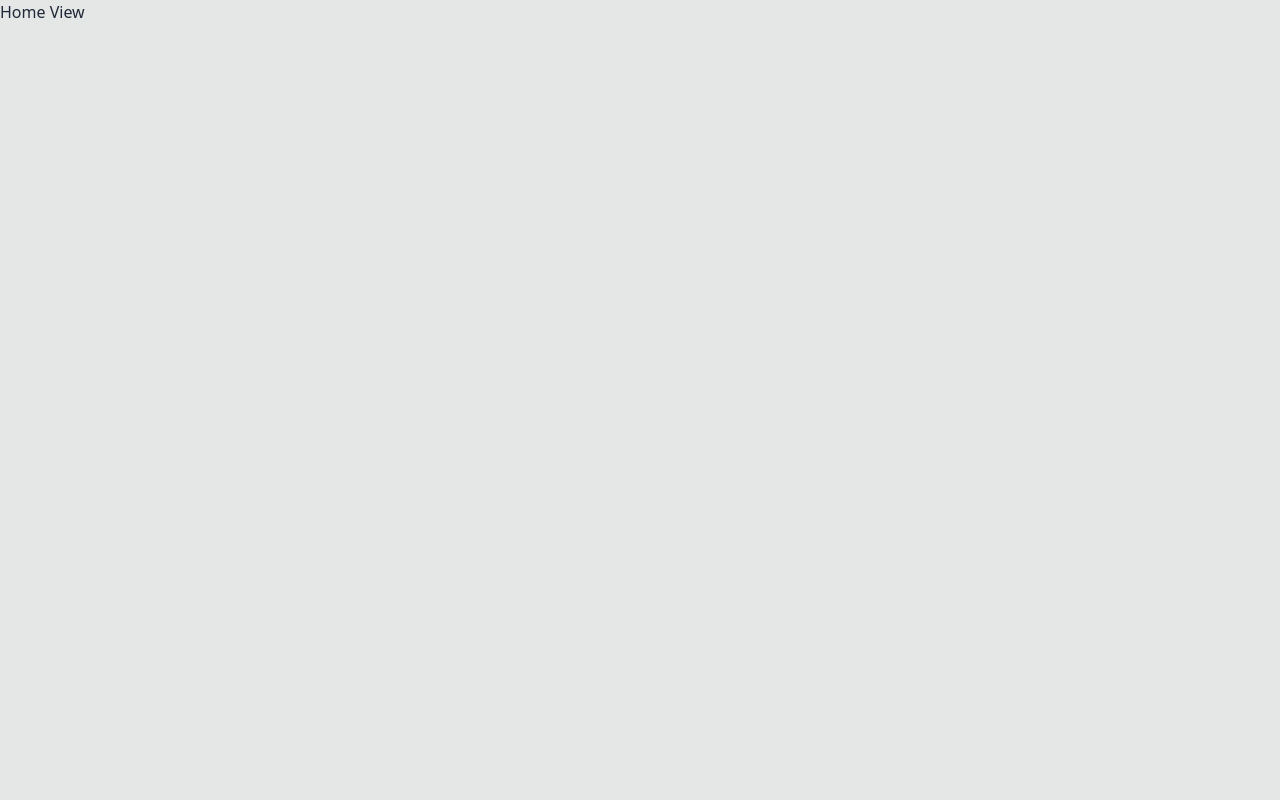
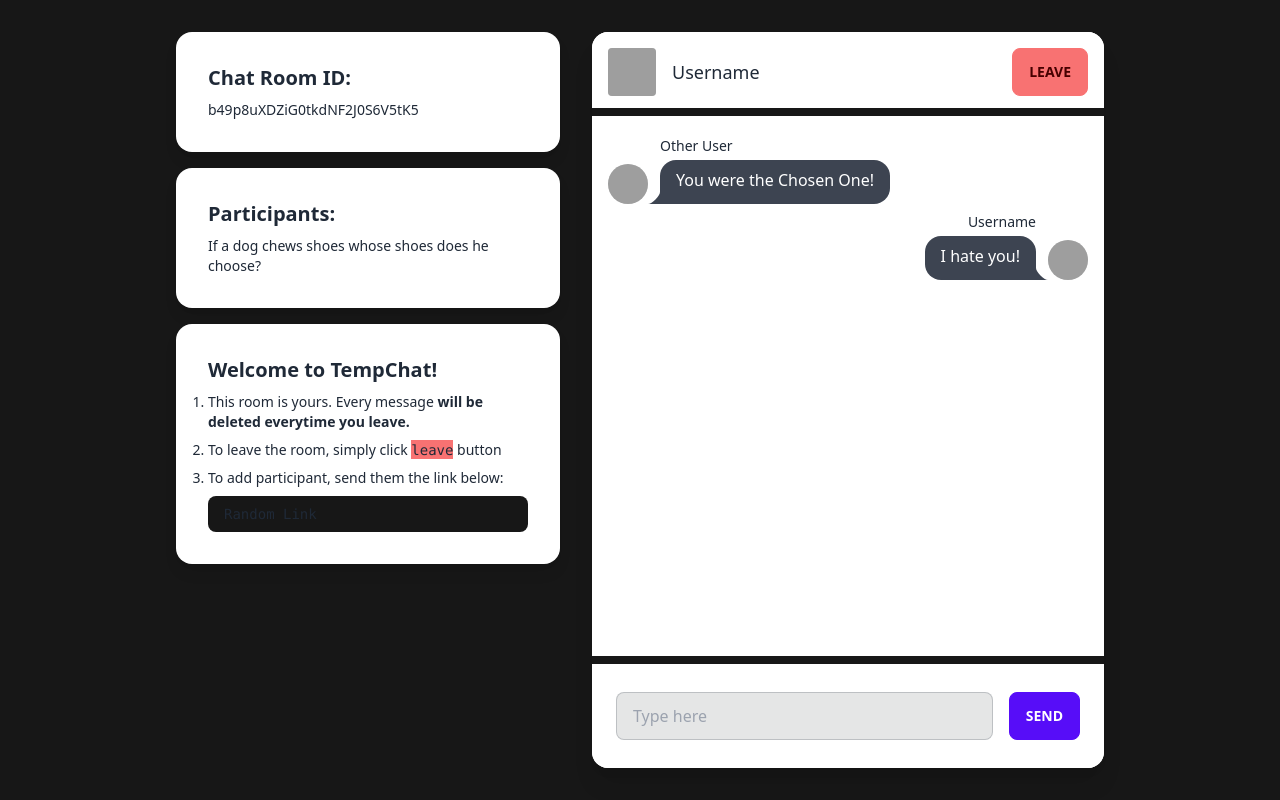
Before and after one commit to ekadk/smplcht-app, a React (Create React App) app: page / in a window 1280 px wide. Built offline with nearby package versions, Linux system fonts and the light colour scheme; grey boxes are pictures that could not be loaded; the HTML template or start-up script is replaced by a standard one.

Commit message:
add: HomeView base template

```diff
--- a/src/App.js
+++ b/src/App.js
@@ -4,7 +4,7 @@ import router from './routes';
 
 const App = () => {
   return (
-    <div className='bg-base-300 min-h-screen w-full'>
+    <div className='bg-neutral-900 min-h-screen w-full'>
       <RouterProvider router={router} />
     </div>
   );
--- a/src/views/HomeView.js
+++ b/src/views/HomeView.js
@@ -1,5 +1,101 @@
 const HomeView = () => {
-  return <div>Home View</div>;
+  return (
+    <div className="h-screen flex justify-center gap-8 p-8">
+      {/* Chat Room Info Start */}
+      <div className="flex flex-col gap-4 text-sm">
+        <div className="card w-96 bg-base-100 shadow-lg">
+          <div className="card-body">
+            <h2 className="card-title">Chat Room ID:</h2>
+            <p>b49p8uXDZiG0tkdNF2J0S6V5tK5</p>
+          </div>
+        </div>
+        <div className="card w-96 bg-base-100 shadow-lg">
+          <div className="card-body">
+            <h2 className="card-title">Participants:</h2>
+            <p>If a dog chews shoes whose shoes does he choose?</p>
+          </div>
+        </div>
+        <div className="card w-96 bg-base-100 shadow-lg">
+          <div className="card-body">
+            <h2 className="card-title">Welcome to TempChat!</h2>
+            <ol className="list-decimal flex flex-col gap-2">
+              <li>
+                This room is yours. Every message <strong>will be deleted everytime you leave.</strong>
+              </li>
+              <li>
+                To leave the room, simply click{" "}
+                <span className="bg-error">
+                  <code>leave</code>
+                </span>{" "}
+                button
+              </li>
+              <li>To add participant, send them the link below:</li>
+            </ol>
+            <div className="w-full bg-neutral-900 px-4 py-2 rounded-lg">
+              <code className="text-sm">Random Link</code>
+            </div>
+          </div>
+        </div>
+      </div>
+      {/* Chat Room Info End*/}
+
+      {/* Main Section Start */}
+      <div className="max-w-lg flex flex-col flex-1 items-stretch bg-base-100 rounded-2xl shadow-xl overflow-hidden">
+        {/* Chat Room Header Start */}
+        <div className="px-4 pt-4 pb-3 flex items-center justify-between gap-4 border-b-8 bg-base-100 border-neutral-900">
+          <div className="flex gap-4 items-center">
+            <div className="avatar">
+              <div className="w-12 rounded bg-base-300">
+                <img src="https://robohash.org/8ZD.png?set=set1&size=150x150" />
+              </div>
+            </div>
+            <div className="text-lg">Username</div>
+          </div>
+          <div>
+            <button className="btn btn-md btn-error">Leave</button>
+          </div>
+        </div>
+        {/* Chat Room Header End */}
+
+        {/* Chat Room Message Container Start */}
+        <div className="w-full flex-1 p-4">
+          <div className="chat chat-start">
+            <div className="chat-image avatar">
+              <div className="w-10 rounded-full bg-base-300">
+                <img src="https://robohash.org/C1H.png?set=set1&size=150x150" />
+              </div>
+            </div>
+            <div className="chat-header mb-1">Other User</div>
+            <div className="chat-bubble">You were the Chosen One!</div>
+          </div>
+          <div className="chat chat-end">
+            <div className="chat-image avatar">
+              <div className="w-10 rounded-full bg-base-300">
+                <img src="https://robohash.org/8ZD.png?set=set1&size=150x150" />
+              </div>
+            </div>
+            <div className="chat-header mb-1">
+              <p>Username</p>
+            </div>
+            <div className="chat-bubble">I hate you!</div>
+          </div>
+        </div>
+        {/* Chat Room Message Container End */}
+
+        {/* Chat Room Input Start */}
+        <div className="px-6 py-4 flex items-center gap-4 border-t-8 border-neutral-900 h-28 bg-base-100">
+          <input
+            type="text"
+            placeholder="Type here"
+            className="input input-bordered w-full flex-1 bg-base-300"
+          />
+          <button className="btn btn-primary">Send</button>
+        </div>
+        {/* Chat Room Input End */}
+      </div>
+      {/* Main Section End*/}
+    </div>
+  );
 };
 
 export default HomeView;
```
